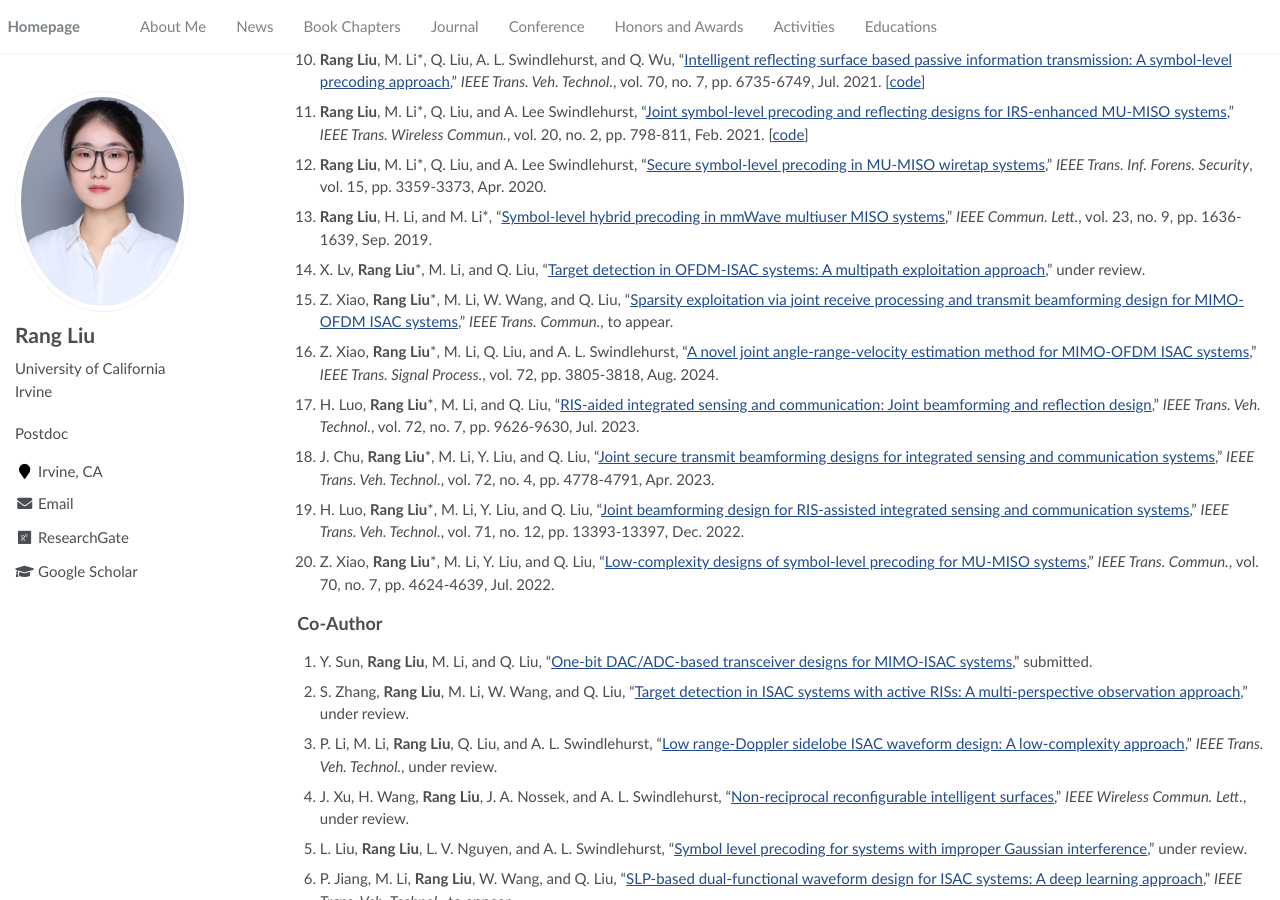
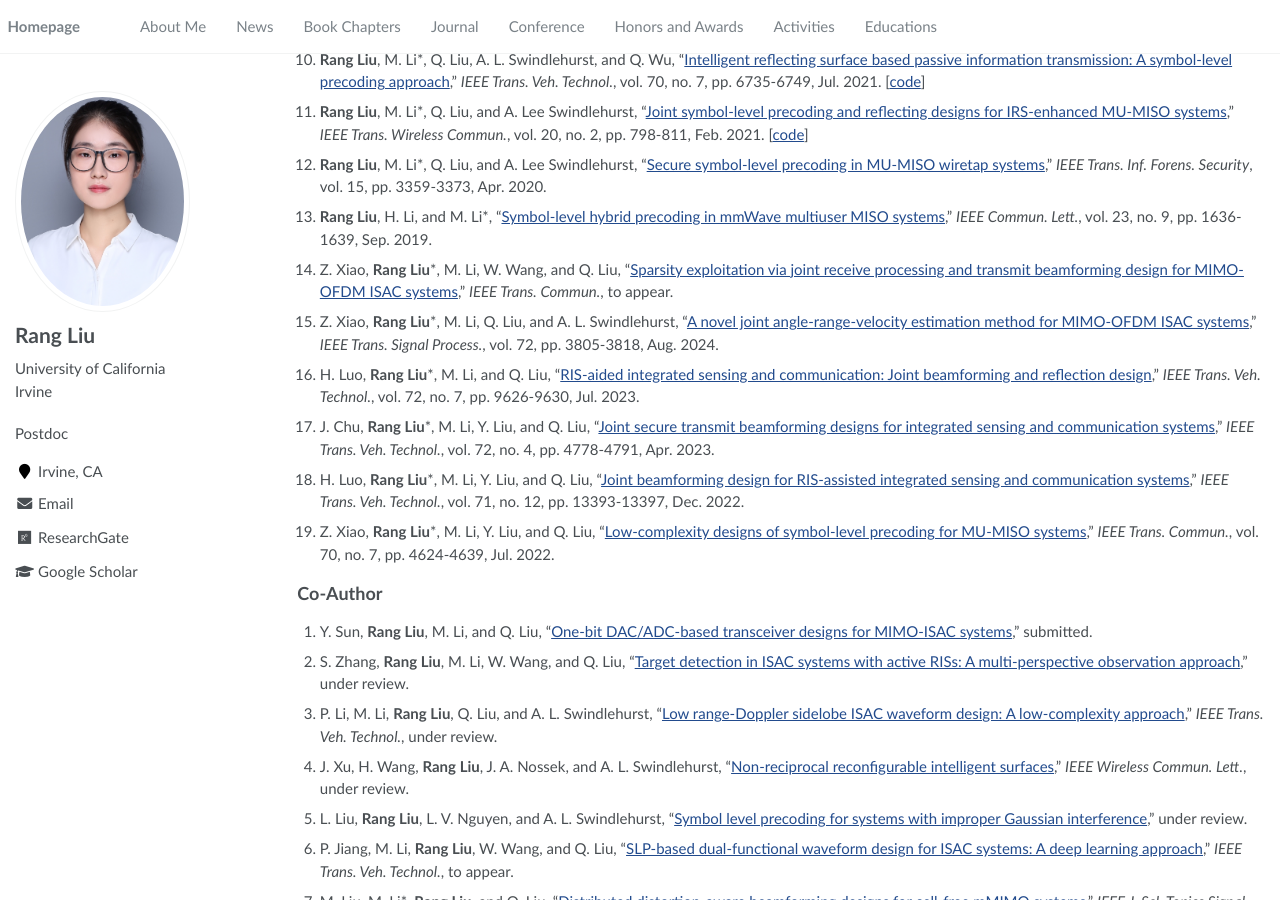
Before and after one commit to RangLiu0706/RangLiu0706.github.io, a Jekyll site: the page built from _pages/about.md, in a window 1280 px wide and 900 px high, scrolled down 1312 px. Built offline with Jekyll 4.4.1, drawn with Linux system fonts in a browser that asks for light colours; comment, search, counter and statistics services are not loaded.

Commit message:
update250225

```diff
--- a/_pages/about.md
+++ b/_pages/about.md
@@ -98,8 +98,6 @@ in *Metasurfaces for Wireless Communications*. Springer, in production.
 9.	**Rang Liu**, M. Li\*, Q. Liu, and A. Lee Swindlehurst, "[Secure symbol-level precoding in MU-MISO wiretap systems](https://ieeexplore.ieee.org/document/9068286)," *IEEE Trans. Inf. Forens. Security*, vol. 15, pp. 3359-3373, Apr. 2020.
 
 8.	**Rang Liu**, H. Li, and M. Li\*, "[Symbol-level hybrid precoding in mmWave multiuser MISO systems](https://ieeexplore.ieee.org/document/8756035)," *IEEE Commun. Lett.*, vol. 23, no. 9, pp. 1636-1639, Sep. 2019.
-
-7. X. Lv, **Rang Liu**\*, M. Li, and Q. Liu, "[Target detection in OFDM-ISAC systems: A multipath exploitation approach](https://arxiv.org/abs/2501.07893)," under review.
 
 6. Z. Xiao, **Rang Liu**\*, M. Li, W. Wang, and Q. Liu, "[Sparsity exploitation via joint receive processing and transmit beamforming design for MIMO-OFDM ISAC systems](https://ieeexplore.ieee.org/document/10736664)," *IEEE Trans. Commun.*, to appear.
 
```
